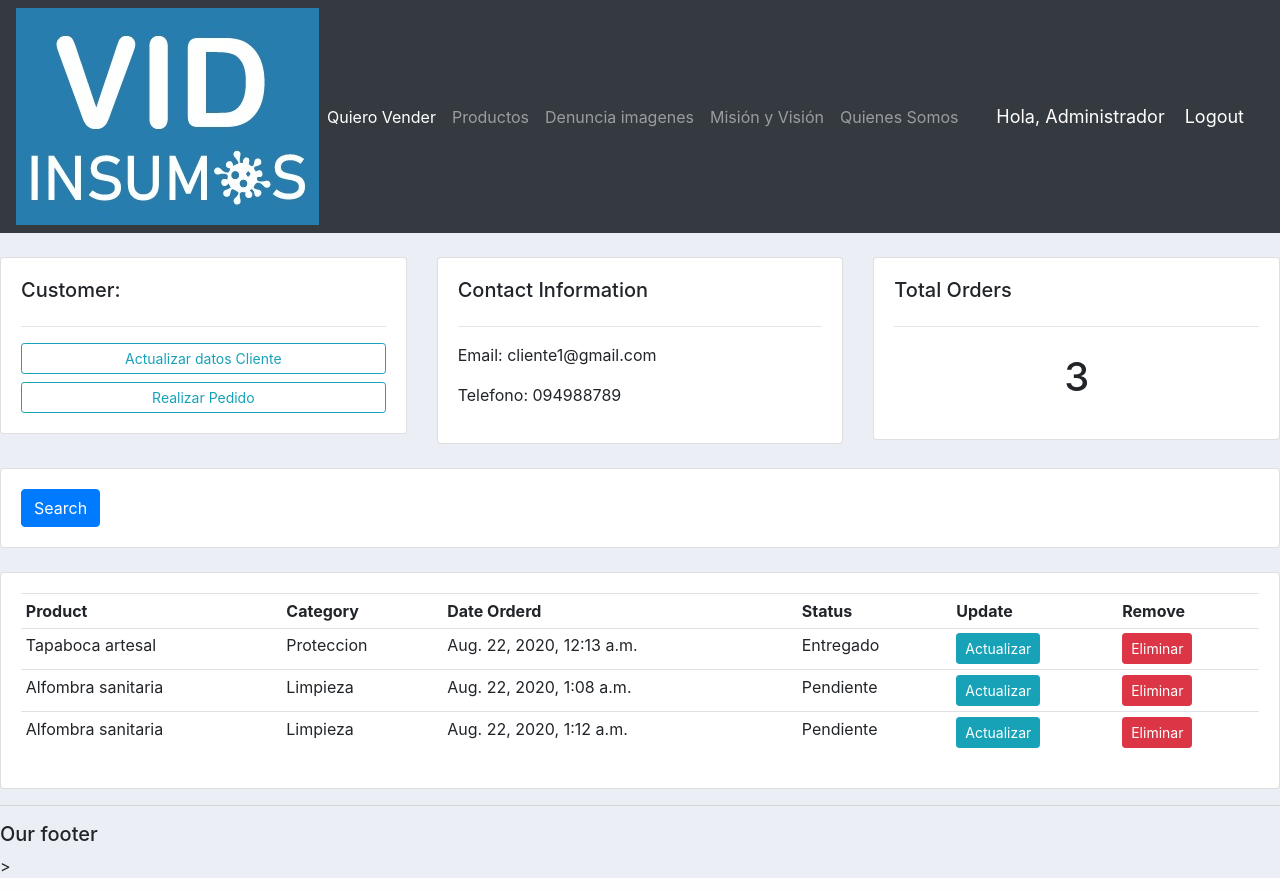
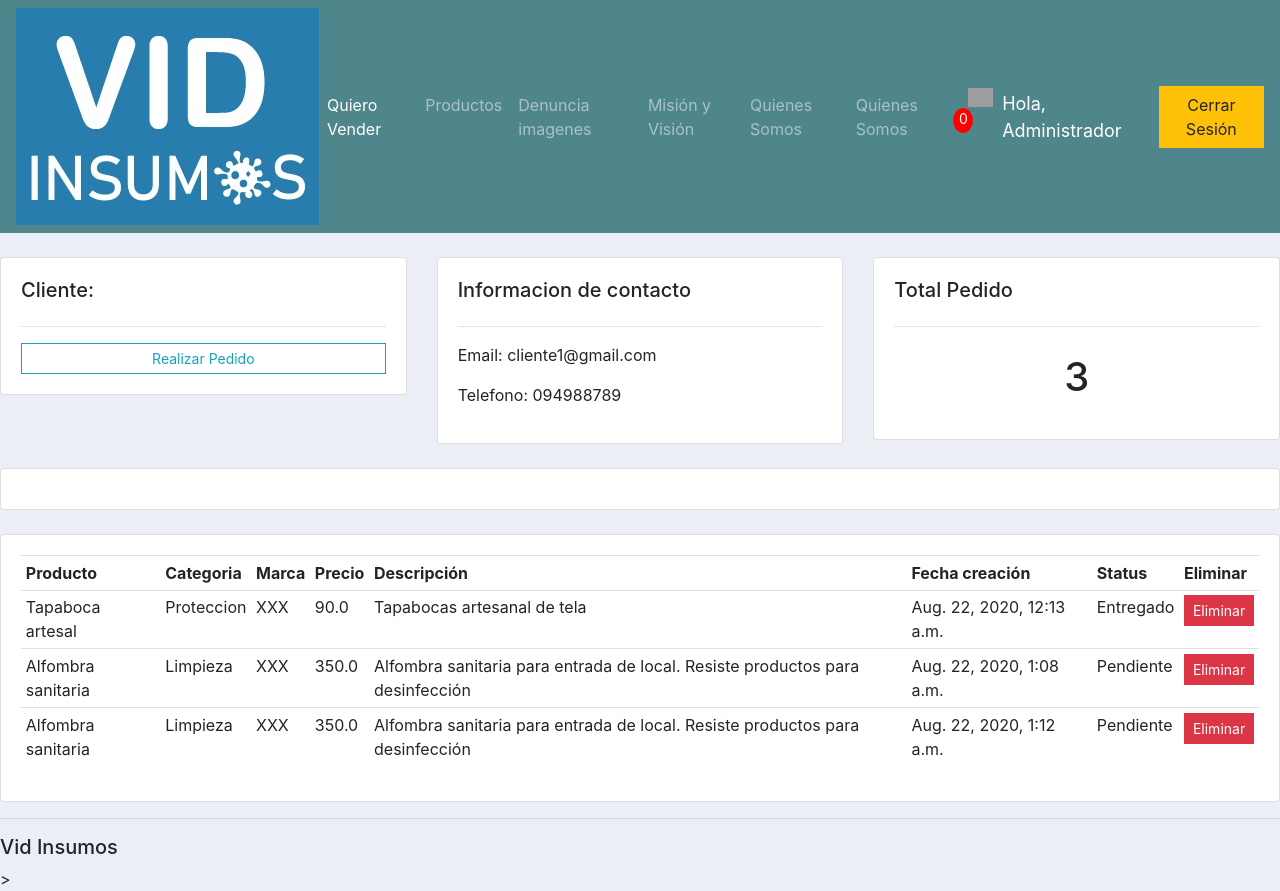
Before and after one commit to CasasNoelia/VidInsumos, a Django app: page /cliente/1/ in a window 1280 px wide. Run offline with Django 3.2, Linux system fonts and the light colour scheme; a user stored in the database is signed in; data comes from the database, SQL or seed files in the repository; both versions use the stored data as it was after the commit; some libraries are stand-ins or nearby versions; grey boxes are pictures that could not be loaded.

Commit message:
agregar carrito.html

```diff
--- a/accounts/decorators.py
+++ b/accounts/decorators.py
@@ -21,7 +21,7 @@ def allowed_users(allowed_roles=[]):
 			if group in allowed_roles:
 				return view_func(request, *args, **kwargs)
 			else:
-				return HttpResponse('You are not authorized to view this page')
+				return HttpResponse('No estás autorizado a ingresar a esta página')
 		return wrapper_func
 	return decorator
 
--- /dev/null
+++ b/accounts/templates/accounts/carrito.html
@@ -0,0 +1,5 @@
+{% extends 'accounts/main.html' %}
+{% load static %}
+{% block content %}
+     <h3>carrito</h3>
+{% endblock content %}
--- a/accounts/templates/accounts/cliente.html
+++ b/accounts/templates/accounts/cliente.html
@@ -7,9 +7,8 @@
 <div class="row">
 	<div class="col-md">
 		<div class="card card-body">
-			<h5>Customer:</h5>
+			<h5>Cliente:</h5>
 			<hr>
-			<a class="btn btn-outline-info  btn-sm btn-block" href="">Actualizar datos Cliente</a>
 			<a class="btn btn-outline-info  btn-sm btn-block" href="{% url 'crear_pedido' cliente.id %}">Realizar Pedido</a>
 
 		</div>
@@ -17,7 +16,7 @@
 
 	<div class="col-md">
 		<div class="card card-body">
-			<h5>Contact Information</h5>
+			<h5>Informacion de contacto</h5>
 			<hr>
 			<p>Email: {{cliente.email}} </p>
 			<p>Telefono: {{cliente.phone}}</p>
@@ -26,7 +25,7 @@
 
 	<div class="col-md">
 		<div class="card card-body">
-			<h5>Total Orders</h5>
+			<h5>Total Pedido</h5>
 			<hr>
 			<h1 style="text-align: center;padding: 10px">{{pedido_count}}</h1>
 		</div>
@@ -40,7 +39,7 @@
 		<div class="card card-body">
 			<form method="get">
 
-			<button class="btn btn-primary" type="submit">Search</button>
+
 		  </form>
 		</div>
 	</div>
@@ -53,12 +52,14 @@
 		<div class="card card-body">
 			<table class="table table-sm">
 				<tr>
-					<th>Product</th>
-					<th>Category</th>
-					<th>Date Orderd</th>
+					<th>Producto</th>
+					<th>Categoria</th>
+					<th>Marca</th>
+					<th>Precio</th>
+					<th>Descripción</th>
+					<th>Fecha creación</th>
 					<th>Status</th>
-					<th>Update</th>
-					<th>Remove</th>
+					<th>Eliminar</th>
 				</tr>
 
 				{% for pedido in pedido %}
@@ -66,9 +67,11 @@
 				<tr>
 					<td>{{pedido.productos}}</td>
 					<td>{{pedido.productos.categoria}}</td>
+					<td>{{pedido.productos.marca}}</td>
+					<td>{{pedido.productos.precio}}</td>
+					<td>{{pedido.productos.descripcion}}</td>
 					<td>{{pedido.fecha_creacion}}</td>
 					<td>{{pedido.status}}</td>
-					<td><a class="btn btn-sm btn-info" href="{% url 'actualizar_pedido' pedido.id %}">Actualizar</a> </td>
 					<td><a class="btn btn-sm btn-danger" href="{% url 'eliminar_pedido' pedido.id %}">Eliminar</a> </td>
 
 				</tr>
--- /dev/null
+++ b/accounts/templates/accounts/confirmacion.html
@@ -0,0 +1,5 @@
+{% extends 'accounts/main.html' %}
+{% load static %}
+{% block content %}
+     <h3>confirmacion</h3>
+{% endblock content %}
--- a/accounts/templates/accounts/dashboard.html
+++ b/accounts/templates/accounts/dashboard.html
@@ -13,7 +13,7 @@
         <h5>CLIENTES:</h5>
         <hr>
         <div class="card card-body">
-        <a class="btn btn-primary btn-sm btn-block" href="">Crear cliente</a>
+        <a class="btn btn-primary btn-sm btn-block" href="">Detalle de clientes</a>
             <table class="table table-sm">
                 <tr>
                     <th></th>
--- a/accounts/templates/accounts/main.html
+++ b/accounts/templates/accounts/main.html
@@ -23,7 +23,7 @@
     {% endblock %}
 
    <hr>
-   <h5> Our footer </h5>
+   <h5>Vid Insumos</h5>
 
 </body>>
 
--- a/accounts/templates/accounts/navbar.html
+++ b/accounts/templates/accounts/navbar.html
@@ -19,6 +19,7 @@
       <li class="nav-item active">
         <a class="nav-link" href="{% url 'home' %}">Quiero Vender <span class="sr-only">(current)</span></a>
       </li>
+
       <li class="nav-item">
         <a class="nav-link" href="{% url 'productos' %}">Productos</a>
       </li>
@@ -31,16 +32,26 @@
         <li class="nav-item">
         <a class="nav-link quienes_somos" href="#">Quienes Somos</a>
       </li>
+      <li class="nav-item">
+        <a class="nav-link quienes_somos" href="#">Quienes Somos</a>
+      </li>
+
       {% else %}
       <li class="nav-item">
-        <a class="nav-link" href="{% url 'accounts' %}">Ajustes</a>
+        <a class="nav-link" href="{% url 'accounts' %}">Editar</a>
       </li>
       {% endif %}
     </ul>
   </div>
+   <div class="form-inline my-2 my-lg-0">
+     <a href="{% url 'carrito' %}">
+	    		<img  id="carrito-icon" src="{% static 'images/carrito_ecommerce.png' %}">
+	    	</a>
+	    	<p id="carrito-total">0</p>
+
+    </div>
 
   <span class="hello-msg">Hola, {{ request.user }} </span>
-  <span><a class="hello-msg" href="{% url 'logout' %}">Logout</a></span>
-
+  <span><a class="btn btn-warning" href="{% url 'logout' %}">Cerrar Sesión</a></span>
 
 </nav>
--- a/accounts/templates/accounts/perfil_editar.html
+++ b/accounts/templates/accounts/perfil_editar.html
@@ -15,9 +15,9 @@
 <div class="row">
 	<div class="col-md-3">
 		<div class="card card-body">
-			<a class="btn btn-warning" href="{% url 'home' %}"> &#8592; Back to Profile</a>
+			<a class="btn btn-warning" href="{% url 'home' %}"> &#8592; Volver a tu cuenta</a>
 			<hr>
-			<h3 style="text-align: center">Account Settings</h3>
+			<h3 style="text-align: center">Editar Cuenta</h3>
 			<hr>
 			<img class="profile-pic" src="{{request.user.cliente.profile_pic.url}}" >
 
@@ -30,7 +30,7 @@
 				{% csrf_token %}
 				{{form.as_p}}
 
-			<input class="btn btn-primary" type="submit" name="Update Information">
+			<input class="btn btn-primary" type="submit" name="Actualizar Información">
 			</form>
 		</div>
 	</div>
--- a/accounts/templates/accounts/productos.html
+++ b/accounts/templates/accounts/productos.html
@@ -14,14 +14,18 @@
 						<tr>
 							<th>Productos</th>
 							<th>Categoria</th>
+							<th>Marca</th>
 							<th>Precio</th>
+							<th>Descripción</th>
 						</tr>
 
 						{% for i in productos %}
 							<tr>
 								<td> {{i.name}} </td>
 								<td> {{i.categoria}} </td>
+								<td> {{i.marca}} </td>
 								<td> {{i.precio}} </td>
+								<td> {{i.descripcion}} </td>
 							</tr>
 						{% endfor %}
 
--- /dev/null
+++ b/accounts/templates/accounts/tienda.html
@@ -0,0 +1,5 @@
+{% extends 'accounts/main.html' %}
+{% load static %}
+{% block content %}
+     <h3>Store</h3>
+{% endblock content %}
--- a/accounts/urls.py
+++ b/accounts/urls.py
@@ -2,6 +2,11 @@ from django.urls import path
 from .import views
 
 urlpatterns = [
+
+
+    path('tienda/', views.tienda, name="tienda"),
+	path('carrito/', views.carrito, name="carrito"),
+	path('confirmacion/', views.confirmacion, name="confirmacion"),
 
     path('register/', views.registerPage, name='register'),
     path('login/', views.loginPage, name='login'),
--- a/accounts/views.py
+++ b/accounts/views.py
@@ -14,6 +14,23 @@ from django.contrib.auth.models import Group
 from .models import *
 from .forms import PedidoForm, CreateUserForm, ClienteForm
 from .decorators import unauthenticated_user, allowed_users, admin_only
+
+
+def tienda(request):
+	context = {}
+	return render(request, 'accounts/tienda.html', context)
+
+def carrito(request):
+	context = {}
+	return render(request, 'accounts/carrito.html', context)
+
+def confirmacion(request):
+	context = {}
+	return render(request, 'accounts/confirmacion.html', context)
+
+
+
+
 
 @unauthenticated_user
 def registerPage(request):
@@ -62,8 +79,8 @@ def logoutUser(request):
 
 
 
-@login_required(login_url='login')
-@admin_only
+#@login_required(login_url='login')
+#@admin_only
 def home(request):
     pedido = Pedido.objects.all()
     cliente = Cliente.objects.all()
@@ -77,8 +94,8 @@ def home(request):
     context = {'pedido': pedido, 'cliente': cliente,'total_cliente': total_cliente,'total_pedido': total_pedido, 'entregado': entregado, 'pendiente': pendiente }
     return render(request, 'accounts/dashboard.html', context)
 
-@login_required(login_url='login')
-@allowed_users(allowed_roles=['Cliente'])
+#@login_required(login_url='login')
+#@allowed_users(allowed_roles=['Cliente'])
 def userPage(request):
     pedido = request.user.cliente.pedido_set.all()
 
@@ -92,8 +109,8 @@ def userPage(request):
 
     return render(request, 'accounts/user.html', context)
 
-@login_required(login_url='login')
-@allowed_users(allowed_roles=['Cliente'])
+#@login_required(login_url='login')
+#@allowed_users(allowed_roles=['Cliente'])
 def perfilEditar(request):
     cliente = request.user.cliente
     form = ClienteForm(instance=cliente)
@@ -109,15 +126,15 @@ def perfilEditar(request):
 
 
 
-@login_required(login_url='login')
-@allowed_users(allowed_roles=['Admin'])
+#@login_required(login_url='login')
+#@allowed_users(allowed_roles=['Admin'])
 def productos(request):
     productos = Productos.objects.all()
     return render(request, 'accounts/productos.html', {'productos': productos})
 
 
-@login_required(login_url='login')
-@allowed_users(allowed_roles=['Admin'])
+#@login_required(login_url='login')
+#@allowed_users(allowed_roles=['Cliente', 'Admin'])
 def cliente(request, pk_test):
     cliente = Cliente.objects.get(id=pk_test)
 
@@ -129,8 +146,8 @@ def cliente(request, pk_test):
     context = {'cliente': cliente, 'pedido': pedido, 'pedido_count': pedido_count}
     return render(request, 'accounts/cliente.html',context)
 
-@login_required(login_url='login')
-@allowed_users(allowed_roles=['Admin'])
+#@login_required(login_url='login')
+#@allowed_users(allowed_roles=['Admin', 'Cliente'])
 def crearPedido(request, pk):
     PedidoFormSet = inlineformset_factory(Cliente, Pedido, fields=('productos', 'status'), extra=6)
     cliente = Cliente.objects.get(id=pk)
@@ -146,8 +163,8 @@ def crearPedido(request, pk):
     context = {'form': formset}
     return render(request, 'accounts/pedido_form.html', context)
 
-@login_required(login_url='login')
-@allowed_users(allowed_roles=['Admin'])
+#@login_required(login_url='login')
+#@allowed_users(allowed_roles=['Admin', 'Cliente'])
 def actualizarPedido(request, pk):
 
     pedido = Pedido.objects.get(id=pk)
@@ -163,8 +180,8 @@ def actualizarPedido(request, pk):
     return render(request, 'accounts/pedido_form.html', context)
 
 
-@login_required(login_url='login')
-@allowed_users(allowed_roles=['Admin'])
+#@login_required(login_url='login')
+#allowed_users(allowed_roles=['Admin', 'Cliente'])
 def eliminarPedido(request,pk):
     pedido = Pedido.objects.get(id=pk)
     if request.method == "POST":
--- a/static/css/main.css
+++ b/static/css/main.css
@@ -12,3 +12,102 @@
         #pedidos-pendientes{
                 background-color: #7CD1C0;
         }
+
+            background-color: hsl(0, 0%, 98%);
+        }
+
+        h1,h2,h3,h4,h5,h6{
+            color:hsl(0, 0%, 30%);
+        }
+
+        .box-element{
+            box-shadow:hsl(0, 0%, 80%) 0 0 16px;
+            background-color: #fff;
+            border-radius: 4px;
+            padding: 10px;
+        }
+
+        .thumbnail{
+            width: 100%;
+            height: 200px;
+            -webkit-box-shadow: -1px -3px 5px -2px rgba(214,214,214,1);
+            -moz-box-shadow: -1px -3px 5px -2px rgba(214,214,214,1);
+            box-shadow: -1px -3px 5px -2px rgba(214,214,214,1);
+        }
+
+        .product{
+            border-radius: 0 0 4px 4px;
+        }
+
+        .bg-dark{
+            background-color: #4f868c!important;
+        }
+
+        #carrito-icon{
+            width:25px;
+            display: inline-block;
+            margin-left: 15px;
+        }
+
+        #carrito-total{
+            display: block;
+            text-align: center;
+            color:#fff;
+            background-color: red;
+            width: 20px;
+            height: 25px;
+            border-radius: 50%;
+            font-size: 14px;
+        }
+
+        .col-lg-4, .col-lg-6, .col-lg-8, .col-lg-12{
+            margin-top: 10px;
+        }
+
+        .btn{
+            border-radius: 0;
+        }
+
+        .row-image{
+            width: 100px;
+        }
+
+        .form-field{
+            width:250px;
+            display: inline-block;
+            padding: 5px;
+        }
+
+        .carrito-row{
+            display: flex;
+            align-items: flex-stretch;
+            padding-bottom: 10px;
+            margin-bottom: 10px;
+            border-bottom: 1px solid #ececec;
+
+        }
+
+        .quantity{
+            display: inline-block;
+            font-weight: 700;
+            padding-right:10px;
+
+
+        }
+
+        .chg-quantity{
+            width: 12px;
+            cursor: pointer;
+            display: block;
+            margin-top: 5px;
+            transition:.1s;
+        }
+
+        .chg-quantity:hover{
+            opacity: .6;
+        }
+
+
+        .hidden{
+            display: none!important;
+}
```
Also changed, not shown: accounts/templates/accounts/user.html (+15 -3 lines), db.sqlite3, static/css/main_tienda.css (added).
